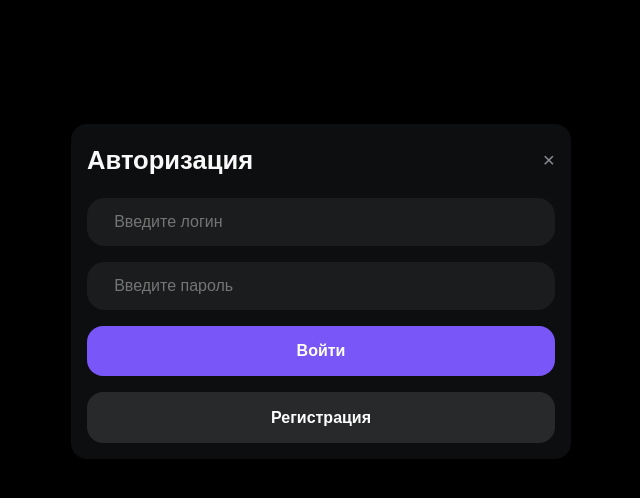
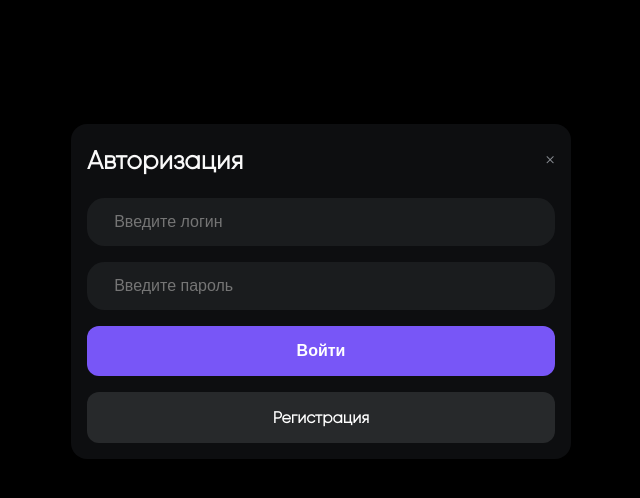
Before and after one commit to mustafaevf/mn2, a React (Create React App) app in the folder client/: page /register in a window 1280 px wide. Both pictures are taken after a click on the button "Войти". Shown: the top 498 px of the page, without its empty margins (319-959 px from the left). Built offline with nearby package versions, Linux system fonts and the light colour scheme; no server answers.

Commit message:
add font

```diff
--- a/client/src/App.css
+++ b/client/src/App.css
@@ -1,3 +1,8 @@
+@font-face {
+	font-family: Gilroy;
+	src: url('./Gilroy-Light.otf') format('opentype');
+	/* src: local('Gilroy-Light'), url('Gilroy-Light.otf') format('otf'); */
+}
 * {
 	margin: 0;
 	padding: 0;
@@ -5,12 +10,13 @@
 }
 body {
 	background-color: #121212;
-	font-family: GoogleSans, sans-serif;
-    font-size: 1.5rem;
+	font-family: Gilroy;
+    font-size: 1rem;
     color: rgb(249 249 249 / 1);
     -webkit-font-smoothing: antialiased;
     -moz-osx-font-smoothing: grayscale;
     line-height: 1.2;
+	font-weight: 600;
 
 }
 a, a:hover {
@@ -47,7 +53,7 @@ header {
 	background-color: #1a1c1e;
 }
 .box {
-	border-radius: 1rem;
+	border-radius: .75rem;
 	padding: 1rem;
 }
 .menu {
@@ -70,7 +76,7 @@ header {
 }
 button {
 	background: #7856f7;
-	border-radius: 1rem;
+	border-radius: .75rem;
 	outline: none;
 	color: #fff;
 	border: none;
@@ -81,7 +87,7 @@ button {
 }
 .a-btn {
 	background: #27292b;
-	border-radius: 1rem;
+	border-radius: .75rem;
 	outline: none;
 	color: #fff;
 	font-size: 1rem;
```
Also changed, not shown: client/src/Gilroy-Light.otf (added), 1 other file (tests, documents, lock files or other folders).
